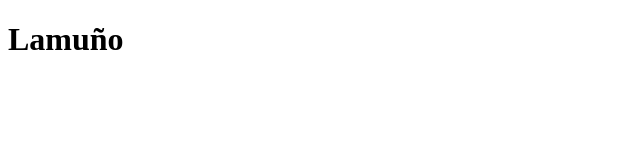
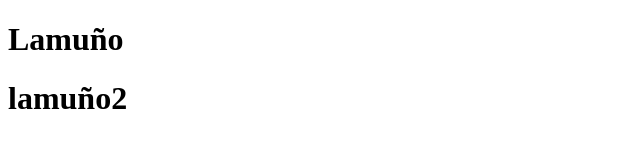
Before and after one commit to elenapulido/r-plica-web, a plain HTML site: page index.html in a window 1280 px wide. Shown: the whole page, without its empty margins (0-640 px from the left). Drawn offline with Linux system fonts and the light colour scheme.

Commit message:
primera subida

```diff
--- a/index.html
+++ b/index.html
@@ -8,5 +8,6 @@
 </head>
 <body>
     <h1>Lamuño</h1>
+    <h1> lamuño2</h1>
 </body>
 </html>
--- a/style.css
+++ b/style.css
@@ -0,0 +1 @@
+{
```
Also changed, not shown: 1 other file.
